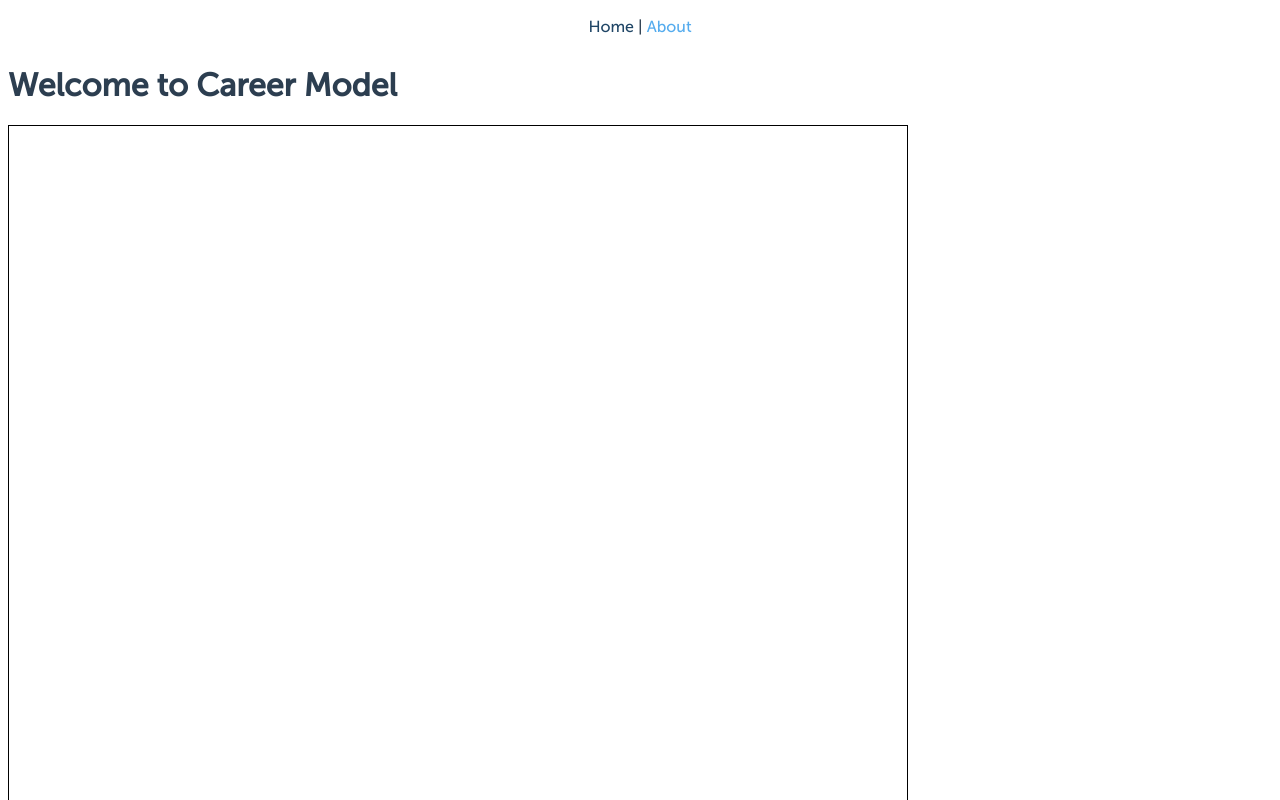
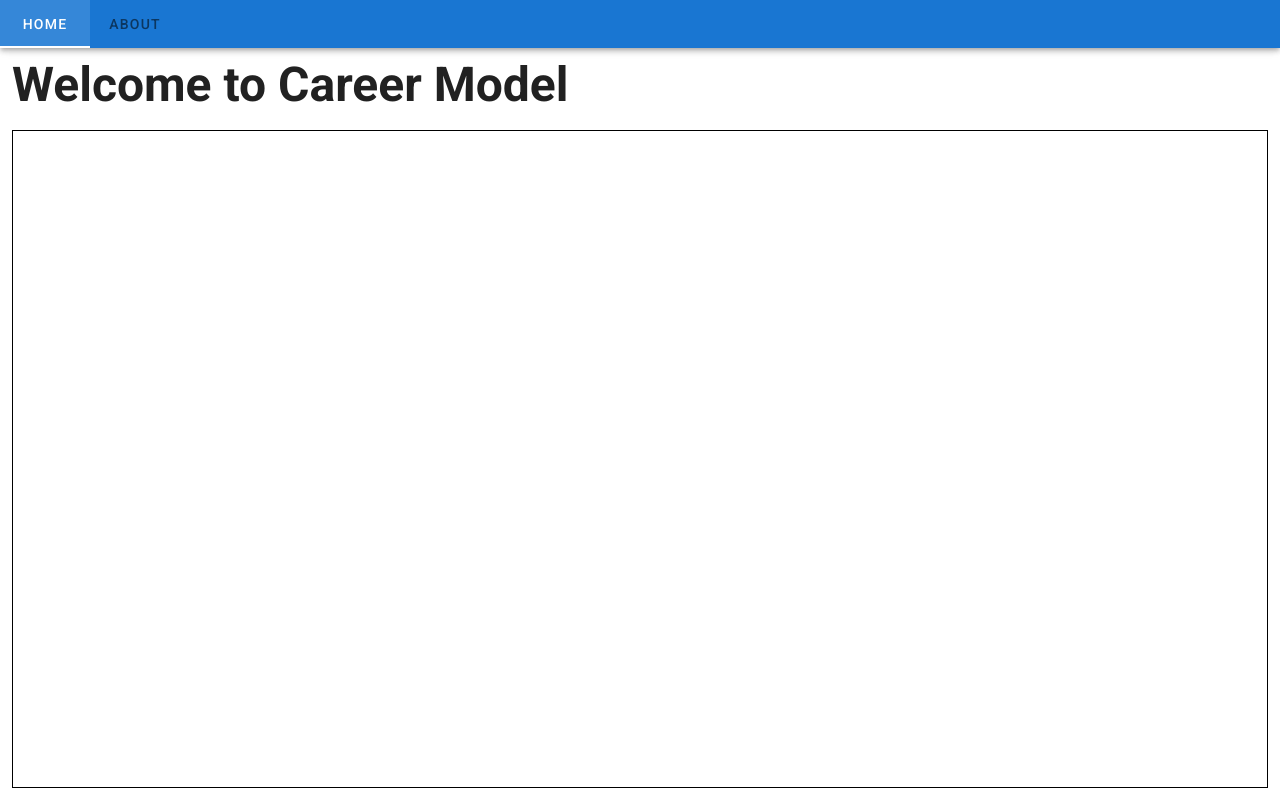
Before and after one commit to lsimons/career-model, a Vue app in the folder packages/career-model-ui/: page / in a window 1280 px wide. Shown: the top 800 px of the page. Built offline with nearby package versions, Linux system fonts and the light colour scheme.

Commit message:
feat: add vuetify and use for layout

```diff
--- a/packages/career-model-ui/public/index.html
+++ b/packages/career-model-ui/public/index.html
@@ -4,9 +4,14 @@
     <meta charset="utf-8">
     <meta http-equiv="X-UA-Compatible" content="IE=edge">
     <meta name="viewport" content="width=device-width,initial-scale=1.0">
+    <!--suppress HtmlUnknownTarget -->
     <link rel="icon" href="<%= BASE_URL %>favicon.ico">
+    <!--suppress HtmlUnknownTarget -->
     <link rel="stylesheet" type="text/css" href="<%= BASE_URL %>MuseoSans.css">
+    <!--suppress HtmlUnknownTarget -->
     <link rel="stylesheet" type="text/css" href="<%= BASE_URL %>style.css">
+    <link rel="stylesheet" href="https://fonts.googleapis.com/css?family=Roboto:100,300,400,500,700,900">
+    <link rel="stylesheet" href="https://cdn.jsdelivr.net/npm/@mdi/font@latest/css/materialdesignicons.min.css">
     <title>Career Model</title>
   </head>
   <body>
@@ -14,6 +19,5 @@
       <strong>We're sorry but <%= htmlWebpackPlugin.options.title %> doesn't work properly without JavaScript enabled. Please enable it to continue.</strong>
     </noscript>
     <div id="app"></div>
-    <!-- built files will be auto injected -->
   </body>
 </html>
--- a/packages/career-model-ui/public/style.css
+++ b/packages/career-model-ui/public/style.css
@@ -2,18 +2,4 @@ body {
     font-family: "Museo Sans", Avenir, Helvetica, Arial, sans-serif;
     -webkit-font-smoothing: antialiased;
     -moz-osx-font-smoothing: grayscale;
-    color: #2c3e50;
 }
-
-a {
-    color: #55acee;
-    text-decoration: none;
-}
-
-a.router-link-exact-active {
-    color: #204666;
-}
-
-a:hover, a:active {
-    text-decoration: underline;
-}
--- a/packages/career-model-ui/src/App.vue
+++ b/packages/career-model-ui/src/App.vue
@@ -1,19 +1,16 @@
 <template>
-  <div id="app">
-    <div id="nav">
-      <router-link to="/">Home</router-link> |
-      <router-link to="/about">About</router-link>
-    </div>
-    <router-view/>
-  </div>
+  <v-app id="app">
+    <v-app-bar dense class="flex-grow-0">
+      <v-tabs id="nav" background-color="primary" dense>
+        <v-tab to="/">Home</v-tab>
+        <v-tab to="/about">About</v-tab>
+      </v-tabs>
+    </v-app-bar>
+    <v-main>
+      <router-view/>
+    </v-main>
+  </v-app>
 </template>
 
 <style>
-#app {
-}
-
-#nav {
-  text-align: center;
-  padding: 10px;
-}
 </style>
--- a/packages/career-model-ui/src/components/CompetencyGraph.vue
+++ b/packages/career-model-ui/src/components/CompetencyGraph.vue
@@ -1,6 +1,5 @@
 <template>
-  <div class="competency-graph"
-       :style="{ width: width + 'px', height: height + 'px' }">
+  <div class="competency-graph" style="width: 100%; height: 100%">
     <svg width="100%" height="100%"></svg>
   </div>
 </template>
--- a/packages/career-model-ui/src/components/HelloWorld.vue
+++ /dev/null
@@ -1,30 +0,0 @@
-<template>
-  <div class="hello">
-    <h1>{{ msg }}</h1>
-    <p></p>
-  </div>
-</template>
-
-<script>
-export default {
-  name: 'HelloWorld',
-  props: {
-    msg: String
-  }
-}
-</script>
-
-<!-- Add "scoped" attribute to limit CSS to this component only -->
-<style scoped>
-h3 {
-  margin: 40px 0 0;
-}
-ul {
-  list-style-type: none;
-  padding: 0;
-}
-li {
-  display: inline-block;
-  margin: 0 10px;
-}
-</style>
--- a/packages/career-model-ui/src/main.js
+++ b/packages/career-model-ui/src/main.js
@@ -2,11 +2,13 @@ import Vue from 'vue'
 import App from './App.vue'
 import router from './router'
 import store from './store'
+import vuetify from './plugins/vuetify'
 
 Vue.config.productionTip = false
 
 new Vue({
   router,
   store,
+  vuetify,
   render: h => h(App)
 }).$mount('#app')
--- /dev/null
+++ b/packages/career-model-ui/src/plugins/vuetify.js
@@ -0,0 +1,7 @@
+import Vue from 'vue'
+import Vuetify from 'vuetify/lib'
+
+Vue.use(Vuetify)
+
+export default new Vuetify({
+})
--- a/packages/career-model-ui/src/views/About.vue
+++ b/packages/career-model-ui/src/views/About.vue
@@ -1,6 +1,15 @@
 <template>
-  <div class="about">
-    <h1>About Career Model</h1>
-    <p>Career Model is an interactive career path planner.</p>
-  </div>
+  <v-container class="about" fluid>
+    <v-row dense>
+      <v-col cols="12">
+        <h1 class="display-2 font-weight-bold mb-3">About Career Model</h1>
+      </v-col>
+    </v-row>
+    <v-row dense>
+      <v-col cols="12">
+        <p>Career Model is an interactive career path planner.</p>
+      </v-col>
+    </v-row>
+    <v-spacer></v-spacer>
+  </v-container>
 </template>
--- a/packages/career-model-ui/src/views/Home.vue
+++ b/packages/career-model-ui/src/views/Home.vue
@@ -1,18 +1,24 @@
 <template>
-  <div class="home">
-    <HelloWorld msg="Welcome to Career Model"/>
-    <CompetencyGraph v-bind:width="900" v-bind:height="900" />
-  </div>
+  <v-container class="home d-flex flex-column" fluid style="min-height: 100%">
+    <v-row class="flex-grow-0" dense>
+      <v-col cols="12">
+        <h1 class="display-2 font-weight-bold mb-3">Welcome to Career Model</h1>
+      </v-col>
+    </v-row>
+    <v-row class="flex-grow-1" dense>
+      <v-col cols="12">
+        <CompetencyGraph v-bind:width="900" v-bind:height="900" />
+      </v-col>
+    </v-row>
+  </v-container>
 </template>
 
 <script>
-import HelloWorld from '../components/HelloWorld.vue'
-import CompetencyGraph from '../components/CompetencyGraph.vue';
+import CompetencyGraph from '../components/CompetencyGraph.vue'
 
 export default {
   name: 'Home',
   components: {
-    HelloWorld,
     CompetencyGraph
   }
 }
--- a/packages/career-model-ui/vue.config.js
+++ b/packages/career-model-ui/vue.config.js
@@ -1,3 +1,6 @@
 module.exports = {
-  lintOnSave: false
+  lintOnSave: false,
+  transpileDependencies: [
+    'vuetify'
+  ]
 }
```
Also changed, not shown: packages/career-model-ui/package.json (+8 -3 lines), 1 other file (tests, documents, lock files or other folders).
